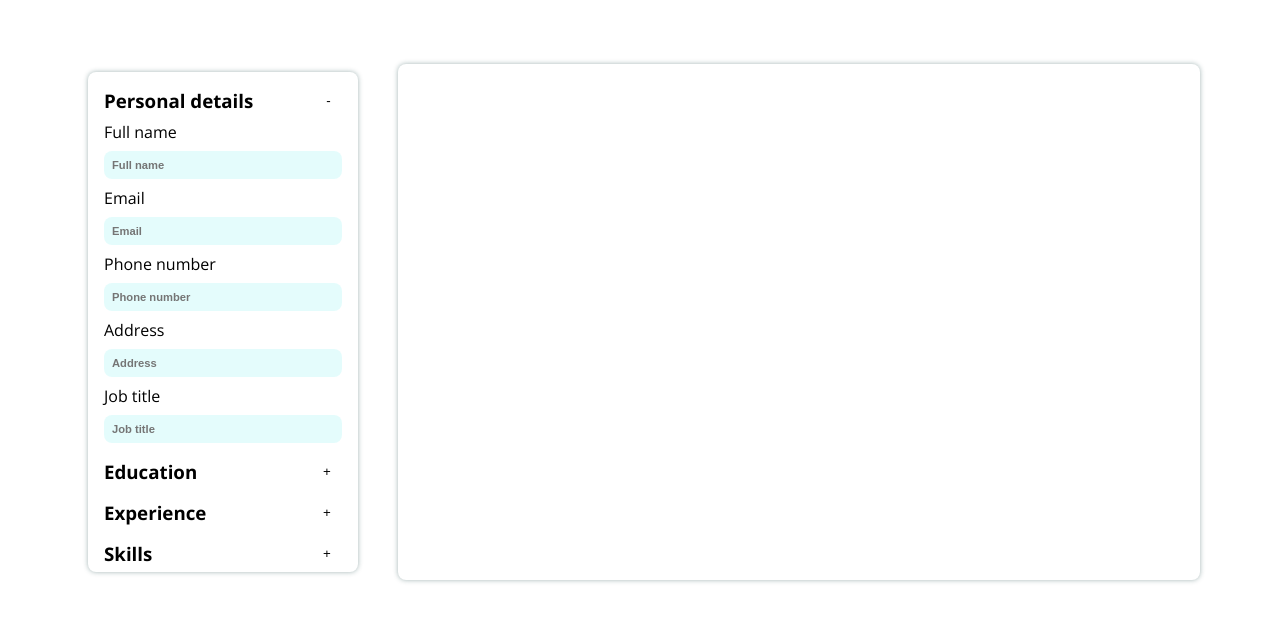
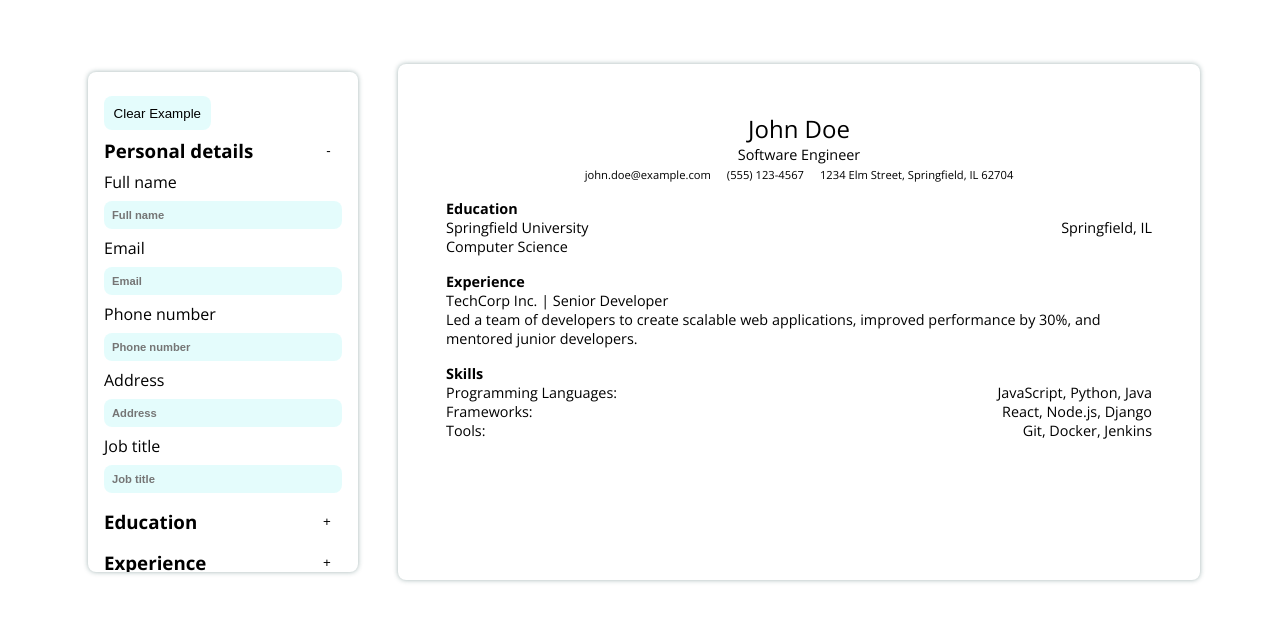
Before and after one commit to tvxxd/cv-application, a React (Vite) app: page / in a window 1280 px wide. Shown: the top 622 px of the page. Built offline with nearby package versions, Linux system fonts and the light colour scheme.

Commit message:
add clearExample button

```diff
--- a/src/App.jsx
+++ b/src/App.jsx
@@ -1,27 +1,48 @@
 import { useState } from "react";
 
 function App() {
-  const [fullname, setFullname] = useState("");
-  const [email, setEmail] = useState("");
-  const [phoneNumber, setPhoneNumber] = useState("");
-  const [address, setAddress] = useState("");
-  const [jobtitle, setJobTitle] = useState("");
+  const [fullname, setFullname] = useState("John Doe");
+  const [email, setEmail] = useState("john.doe@example.com");
+  const [phoneNumber, setPhoneNumber] = useState("(555) 123-4567");
+  const [address, setAddress] = useState(
+    "1234 Elm Street, Springfield, IL 62704"
+  );
+  const [jobtitle, setJobTitle] = useState("Software Engineer");
 
-  const [university, setUniversity] = useState("");
-  const [fieldofstudy, setFieldOfStudy] = useState("");
-  const [location, setLocation] = useState("");
+  const [university, setUniversity] = useState("Springfield University");
+  const [fieldofstudy, setFieldOfStudy] = useState("Computer Science");
+  const [location, setLocation] = useState("Springfield, IL");
 
-  const [companyname, setCompanyName] = useState("");
-  const [positiontitle, setPositionTitle] = useState("");
-  const [description, setDescription] = useState("");
+  const [companyname, setCompanyName] = useState("TechCorp Inc.");
+  const [positiontitle, setPositionTitle] = useState("Senior Developer");
+  const [description, setDescription] = useState(
+    "Led a team of developers to create scalable web applications, improved performance by 30%, and mentored junior developers."
+  );
 
-  const [language, setLanguage] = useState("");
-  const [tools, setTools] = useState("");
-  const [frameworks, setFrameworks] = useState("");
+  const [language, setLanguage] = useState("JavaScript, Python, Java");
+  const [tools, setTools] = useState("Git, Docker, Jenkins");
+  const [frameworks, setFrameworks] = useState("React, Node.js, Django");
 
+  function handleClear() {
+    setFullname("");
+    setEmail("");
+    setPhoneNumber("");
+    setAddress("");
+    setJobTitle("");
+    setUniversity("");
+    setFieldOfStudy("");
+    setLocation("");
+    setCompanyName("");
+    setPositionTitle("");
+    setDescription("");
+    setLanguage("");
+    setTools("");
+    setFrameworks("");
+  }
   return (
     <div className="app">
       <LeftSide
+        onClear={handleClear}
         setFullname={setFullname}
         setEmail={setEmail}
         setPhoneNumber={setPhoneNumber}
@@ -54,6 +75,14 @@ function App() {
         frameworks={frameworks}
       />
     </div>
+  );
+}
+
+function ClearExample({ handleClear }) {
+  return (
+    <button onClick={handleClear} className="clear-example">
+      Clear Example
+    </button>
   );
 }
 
@@ -246,9 +275,11 @@ function LeftSide({
   setLanguage,
   setTools,
   setFrameworks,
+  onClear,
 }) {
   return (
     <div className="left-side">
+      <ClearExample handleClear={onClear} />
       <PersonalDetails
         setAddress={setAddress}
         setPhoneNumber={setPhoneNumber}
--- a/src/index.css
+++ b/src/index.css
@@ -94,9 +94,6 @@ input:focus {
 
   flex-grow: 1;
   flex-shrink: 1;
-  display: flex;
-  flex-direction: column;
-  justify-content: center;
   font-size: 0.9rem;
 
   margin: 1rem;
@@ -138,3 +135,22 @@ input:focus {
   display: flex;
   justify-content: space-between;
 }
+
+.clear-example {
+  border: none;
+  background-color: #bcf7f766;
+  border-radius: 0.5rem;
+  cursor: pointer;
+  margin-block: 0.5rem;
+  padding: 0.6rem;
+
+  transition: transform 0.3s ease;
+}
+
+.clear-example:hover {
+  transform: scale(0.95);
+}
+
+.clear-example:active {
+  transform: scale(0.9);
+}
```
